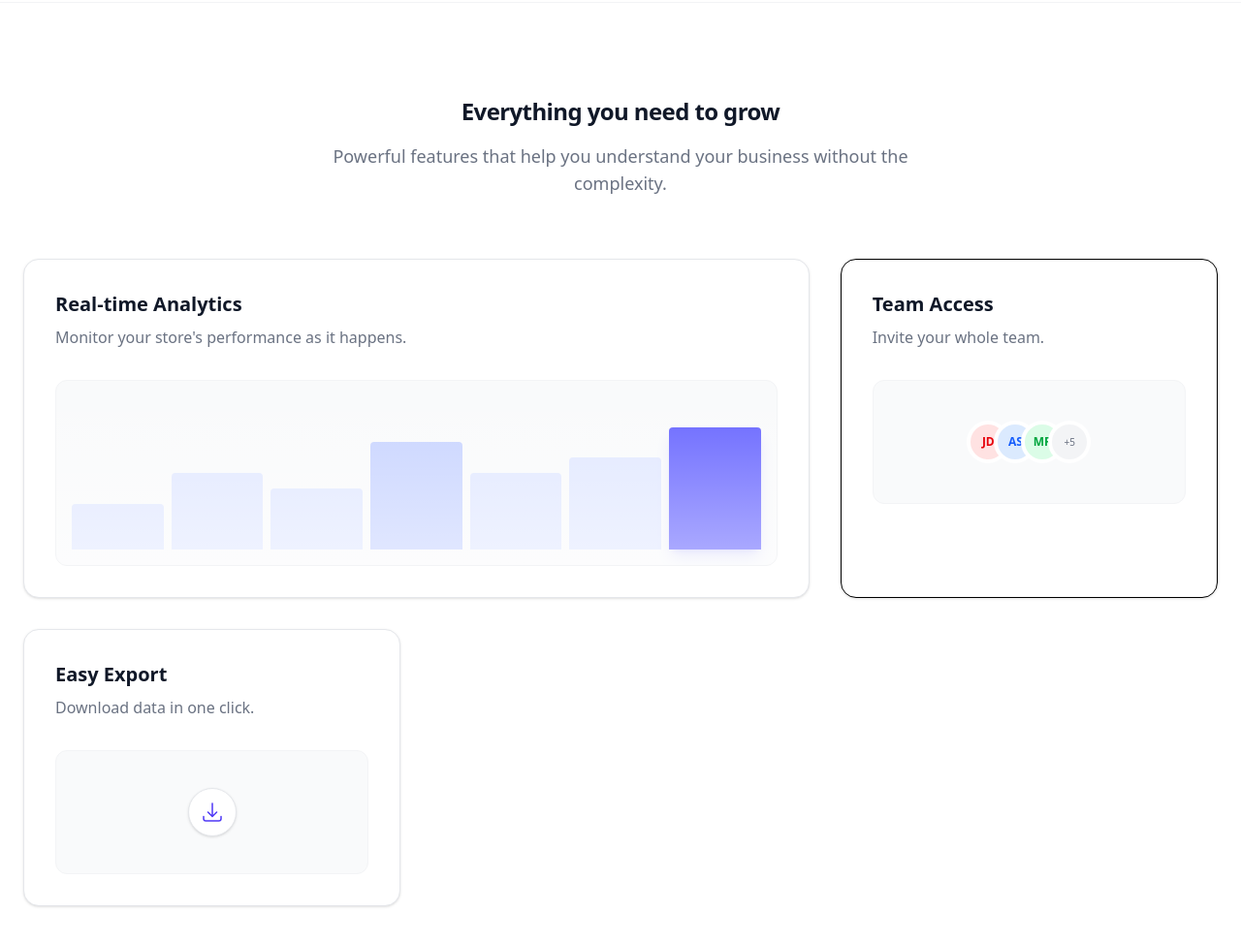
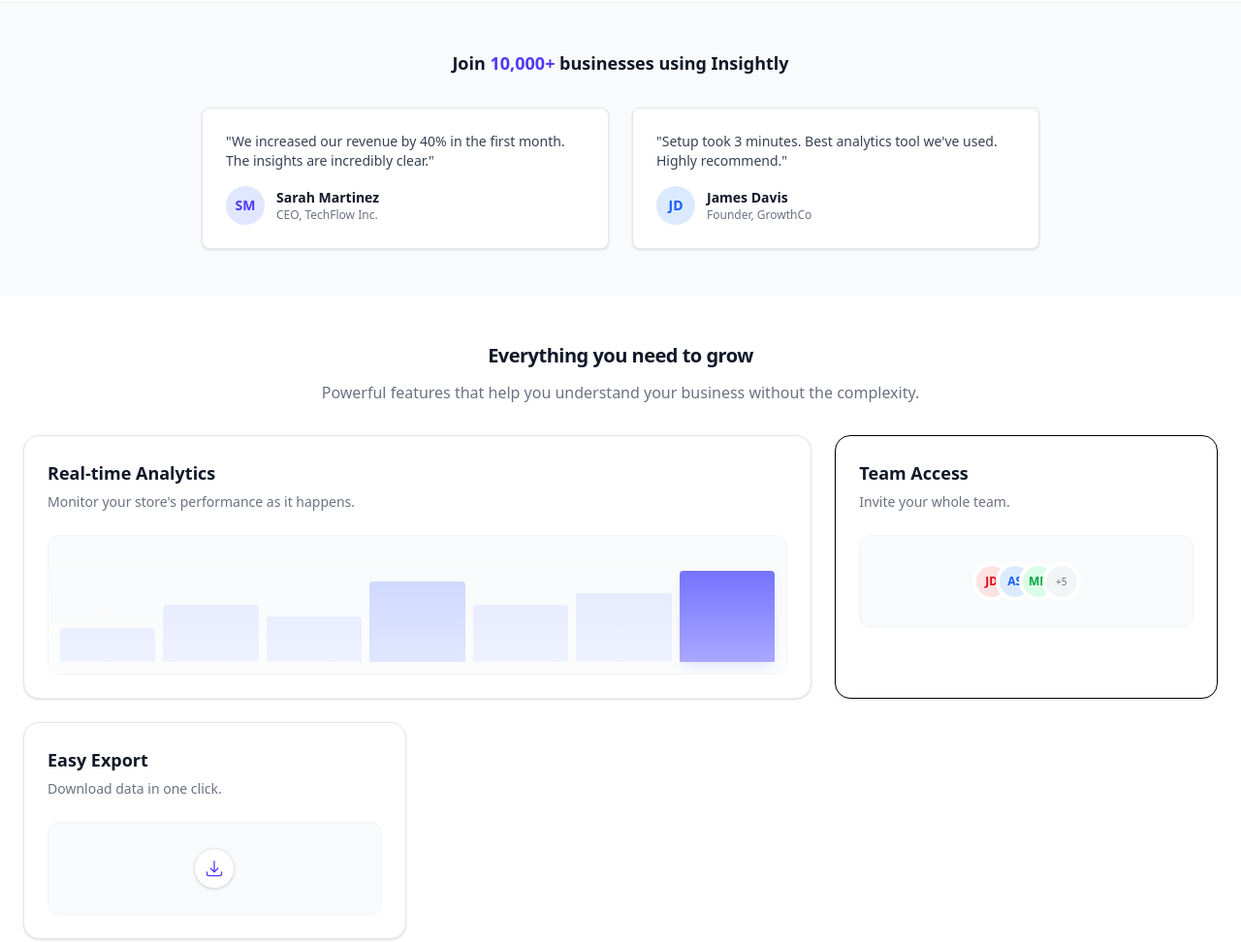
Before and after one commit to Dev-Gus/insightly-landing, a website built with Vite: page index.html in a window 1280 px wide. Shown: the part 1652-2624 px from the top of the page at 97% size. Built offline with nearby package versions, Linux system fonts and the light colour scheme.

Commit message:
feat: Add social proof section and reduce Features visual weight

```diff
--- a/index.html
+++ b/index.html
@@ -584,32 +584,79 @@
         </div>
       </section>
 
-      <section id="features" class="py-24 bg-white">
+      <!-- Social Proof Section (Minimal) -->
+      <section class="py-12 bg-gray-50">
+        <div class="max-w-4xl mx-auto px-4">
+          <!-- Trust Stat -->
+          <div class="text-center mb-8">
+            <p class="text-lg font-semibold text-gray-900">
+              Join <span class="text-indigo-600">10,000+</span> businesses using Insightly
+            </p>
+          </div>
+
+          <!-- Minimal Testimonials -->
+          <div class="grid grid-cols-1 md:grid-cols-2 gap-6">
+            <!-- Testimonial 1 -->
+            <div class="bg-white rounded-lg p-6 border border-gray-200 shadow-sm">
+              <p class="text-gray-700 text-sm mb-4">
+                "We increased our revenue by 40% in the first month. The insights are incredibly clear."
+              </p>
+              <div class="flex items-center gap-3">
+                <div class="w-10 h-10 rounded-full bg-indigo-100 flex items-center justify-center">
+                  <span class="text-indigo-600 font-semibold text-sm">SM</span>
+                </div>
+                <div>
+                  <p class="text-sm font-semibold text-gray-900">Sarah Martinez</p>
+                  <p class="text-xs text-gray-500">CEO, TechFlow Inc.</p>
+                </div>
+              </div>
+            </div>
+
+            <!-- Testimonial 2 -->
+            <div class="bg-white rounded-lg p-6 border border-gray-200 shadow-sm">
+              <p class="text-gray-700 text-sm mb-4">
+                "Setup took 3 minutes. Best analytics tool we've used. Highly recommend."
+              </p>
+              <div class="flex items-center gap-3">
+                <div class="w-10 h-10 rounded-full bg-blue-100 flex items-center justify-center">
+                  <span class="text-blue-600 font-semibold text-sm">JD</span>
+                </div>
+                <div>
+                  <p class="text-sm font-semibold text-gray-900">James Davis</p>
+                  <p class="text-xs text-gray-500">Founder, GrowthCo</p>
+                </div>
+              </div>
+            </div>
+          </div>
+        </div>
+      </section>
+
+      <section id="features" class="py-12 bg-white">
         <!-- Section Heading -->
-        <div class="text-center max-w-2xl mx-auto mb-16">
-          <h2 class="text-2xl font-bold text-gray-900 tracking-tight">
+        <div class="text-center max-w-2xl mx-auto mb-8">
+          <h2 class="text-xl font-bold text-gray-900 tracking-tight">
             Everything you need to grow
           </h2>
-          <p class="mt-4 text-lg text-gray-500">
+          <p class="mt-3 text-base text-gray-500">
             Powerful features that help you understand your business without the
             complexity.
           </p>
         </div>
 
         <!-- Bento Grid -->
-        <div class="grid grid-cols-1 md:grid-cols-3 gap-8 mx-2 md:mx-6">
+        <div class="grid grid-cols-1 md:grid-cols-3 gap-6 mx-2 md:mx-6">
           <!-- Feature 1 -->
           <div
-            class="md:col-span-2 bg-white rounded-2xl p-8 border border-gray-200 shadow-sm hover:shadow-md transition-shadow"
+            class="md:col-span-2 bg-white rounded-2xl p-6 border border-gray-200 shadow-sm hover:shadow-md transition-shadow"
           >
-            <h3 class="text-xl font-semibold text-gray-900">
+            <h3 class="text-lg font-semibold text-gray-900">
               Real-time Analytics
             </h3>
-            <p class="text-gray-500 mt-2">
+            <p class="text-gray-500 mt-1.5 text-sm">
               Monitor your store's performance as it happens.
             </p>
             <div
-              class="mt-8 h-48 bg-gray-50 rounded-xl border border-gray-100 flex items-end justify-between p-4 gap-2 overflow-hidden relative"
+              class="mt-6 h-36 bg-gray-50 rounded-xl border border-gray-100 flex items-end justify-between p-3 gap-2 overflow-hidden relative"
             >
               <div
                 class="absolute inset-0 bg-gradient-to-t from-white/50 to-transparent"
@@ -628,31 +675,31 @@
 
           <!-- Feature 2 -->
           <div
-            class="bg-white rounded-2xl p-8 border boder-gray-200 shadow-sm hover:shadow-md transition-shadow"
+            class="bg-white rounded-2xl p-6 border boder-gray-200 shadow-sm hover:shadow-md transition-shadow"
           >
-            <h3 class="text-xl font-semibold text-gray-900">Team Access</h3>
-            <p class="text-gray-500 mt-2">Invite your whole team.</p>
+            <h3 class="text-lg font-semibold text-gray-900">Team Access</h3>
+            <p class="text-gray-500 mt-1.5 text-sm">Invite your whole team.</p>
             <div
-              class="mt-8 h-32 bg-gray-50 rounded-xl border border-gray-100 flex items-center justify-center"
+              class="mt-6 h-24 bg-gray-50 rounded-xl border border-gray-100 flex items-center justify-center"
             >
               <div class="flex -space-x-3">
                 <div
-                  class="w-10 h-10 rounded-full border-2 border-white bg-red-100 flex items-center justify-center text-xs font-bold text-red-600 ring-2 ring-white"
+                  class="w-9 h-9 rounded-full border-2 border-white bg-red-100 flex items-center justify-center text-xs font-bold text-red-600 ring-2 ring-white"
                 >
                   JD
                 </div>
                 <div
-                  class="w-10 h-10 rounded-full border-2 border-white bg-blue-100 flex items-center justify-center text-xs font-bold text-blue-600 ring-2 ring-white"
+                  class="w-9 h-9 rounded-full border-2 border-white bg-blue-100 flex items-center justify-center text-xs font-bold text-blue-600 ring-2 ring-white"
                 >
                   AS
                 </div>
                 <div
-                  class="w-10 h-10 rounded-full border-2 border-white bg-green-100 flex items-center justify-center text-xs font-bold text-green-600 ring-2 ring-white"
+                  class="w-9 h-9 rounded-full border-2 border-white bg-green-100 flex items-center justify-center text-xs font-bold text-green-600 ring-2 ring-white"
                 >
                   MR
                 </div>
                 <div
-                  class="w-10 h-10 rounded-full border-2 border-white bg-gray-100 flex items-center justify-center text-[10px] font-medium text-gray-500 ring-2 ring-white"
+                  class="w-9 h-9 rounded-full border-2 border-white bg-gray-100 flex items-center justify-center text-[10px] font-medium text-gray-500 ring-2 ring-white"
                 >
                   +5
                 </div>
@@ -662,21 +709,21 @@
 
           <!-- Feature 3 (Small) -->
           <div
-            class="bg-white rounded-2xl p-8 border border-gray-200 shadow-sm hover:shadow-md transition-shadow"
+            class="bg-white rounded-2xl p-6 border border-gray-200 shadow-sm hover:shadow-md transition-shadow"
           >
-            <h3 class="text-xl font-semibold text-gray-900">Easy Export</h3>
-            <p class="text-gray-500 mt-2">Download data in one click.</p>
+            <h3 class="text-lg font-semibold text-gray-900">Easy Export</h3>
+            <p class="text-gray-500 mt-1.5 text-sm">Download data in one click.</p>
             <div
-              class="mt-8 h-32 bg-gray-50 rounded-xl border border-gray-100 flex items-center justify-center group cursor-pointer hover:bg-gray-100 transition-colors"
+              class="mt-6 h-24 bg-gray-50 rounded-xl border border-gray-100 flex items-center justify-center group cursor-pointer hover:bg-gray-100 transition-colors"
             >
               <div
-                class="bg-white p-3 rounded-full shadow-sm border border-gray-200 group-hover:scale-110 transition-transform"
+                class="bg-white p-2.5 rounded-full shadow-sm border border-gray-200 group-hover:scale-110 transition-transform"
               >
                 <svg
                   xmlns="http://www.w3.org/2000/svg"
                   viewBox="0 0 24 24"
                   fill="currentColor"
-                  class="w-6 h-6 text-indigo-600"
+                  class="w-5 h-5 text-indigo-600"
                 >
                   <path
                     fill-rule="evenodd"
```
